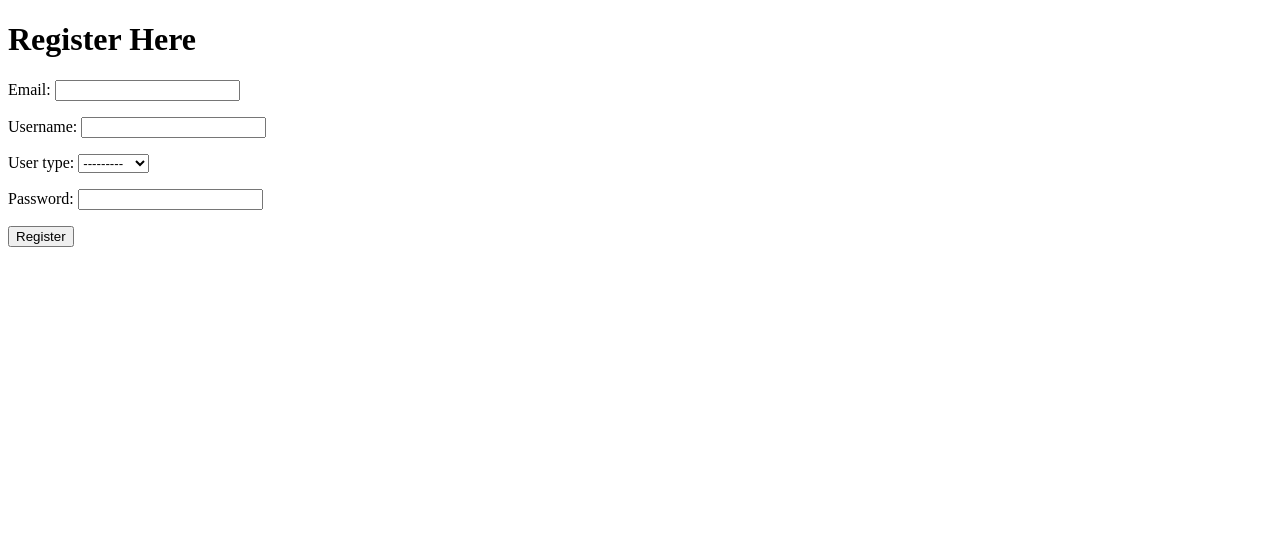
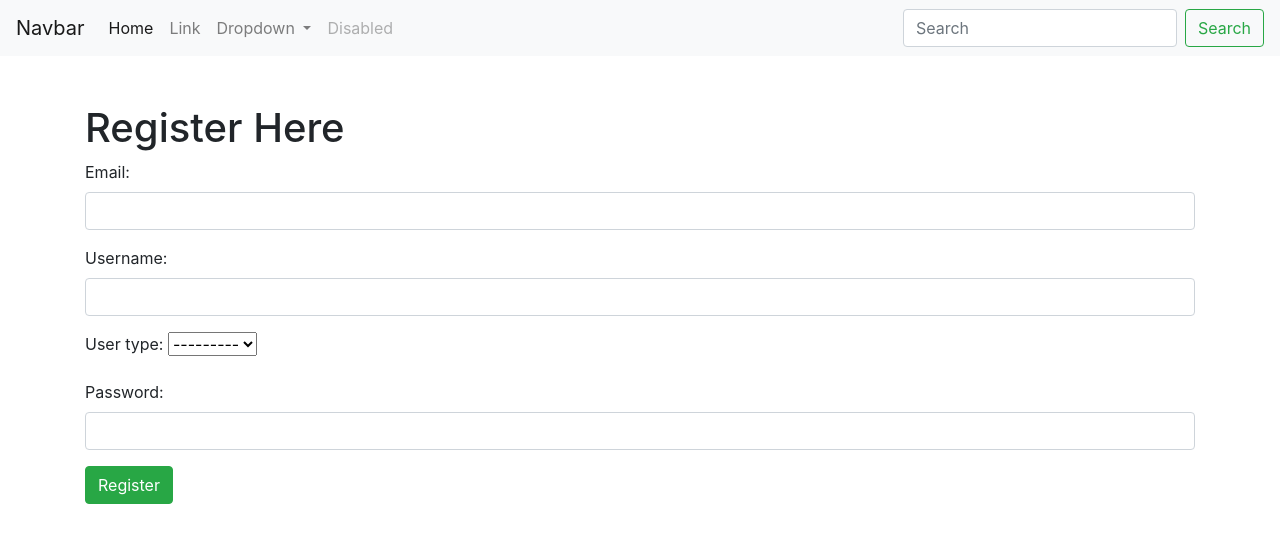
Before and after one commit to jithin0000/online_court, a Django app: page /register in a window 1280 px wide. Shown: the top 543 px of the page. Run offline with Django 3.2, Linux system fonts and the light colour scheme; some libraries are stand-ins or nearby versions.

Commit message:
lawyer witness user home added , bootstrap added

```diff
--- a/court/urls.py
+++ b/court/urls.py
@@ -19,4 +19,8 @@ from django.urls import path, include
 urlpatterns = [
     path('admin/', admin.site.urls),
     path('', include('customuser.urls')),
+    path('lawyer/', include('lawyer.urls')),
+    path('witness/', include('witness.urls')),
+    path('plaintiff/', include('plaintiff.urls')),
+
 ]
--- a/customuser/templates/customuser/login.html
+++ b/customuser/templates/customuser/login.html
@@ -4,7 +4,7 @@
 
 {% block content  %}
 
-<div class="container">
+<div class="container mt-5">
 	<h1>Login Here</h1>
 
 	<form method="POST" >
@@ -13,6 +13,8 @@
 		{{ form.as_p  }}
 	<button class="btn btn-success" type="submit">Login </button>
 	</form>
+
+	<a href="{% url 'register' %}" >Not have an account Register Here ...</a>
 </div>
 
 
--- a/customuser/templates/customuser/register.html
+++ b/customuser/templates/customuser/register.html
@@ -3,7 +3,7 @@
 
 {% block content  %}
 
-<div class="container">
+<div class="container mt-5">
 	<h1>Register Here</h1>
 
 	<form method="POST" >
--- a/customuser/urls.py
+++ b/customuser/urls.py
@@ -5,6 +5,6 @@ from .views import register_user, login_user
 urlpatterns = [
 
         path('register', register_user, name='register'),
-        path('login', login_user, name='login'),
+        path('', login_user, name='login'),
 
         ]
--- /dev/null
+++ b/lawyer/urls.py
@@ -0,0 +1,9 @@
+from django.urls import path
+
+from .views import lawyer_home
+
+urlpatterns = [
+
+        path('', lawyer_home, name='lawyer_home'),
+
+        ]
--- a/lawyer/views.py
+++ b/lawyer/views.py
@@ -1,3 +1,7 @@
 from django.shortcuts import render
 
 # Create your views here.
+
+def lawyer_home(request):
+
+    return render(request, 'lawyer/lawyer_home.html', {})
--- /dev/null
+++ b/plaintiff/urls.py
@@ -0,0 +1,7 @@
+from django.urls import path
+
+from .views import user_home
+
+urlpatterns = [
+        path('', user_home, name='user_home')
+        ]
--- a/plaintiff/views.py
+++ b/plaintiff/views.py
@@ -1,3 +1,7 @@
 from django.shortcuts import render
 
 # Create your views here.
+
+def user_home(request):
+
+    return render(request, "plaintiff/plaintiff_home.html", {})
--- a/templates/shared/base.html
+++ b/templates/shared/base.html
@@ -4,11 +4,19 @@
 		<meta charset="UTF-8" />
 		<meta name="viewport" content="width=device-width" />
 		<title>Court</title>
+
+		<link rel="stylesheet" href="https://stackpath.bootstrapcdn.com/bootstrap/4.4.1/css/bootstrap.min.css" integrity="sha384-Vkoo8x4CGsO3+Hhxv8T/Q5PaXtkKtu6ug5TOeNV6gBiFeWPGFN9MuhOf23Q9Ifjh" crossorigin="anonymous">
 	</head>
 	<body>
+
+		{% include 'shared/navbar.html' %}
 
 
 		{% block content %}
 		{% endblock %}
+
+		<script src="https://code.jquery.com/jquery-3.4.1.slim.min.js" integrity="sha384-J6qa4849blE2+poT4WnyKhv5vZF5SrPo0iEjwBvKU7imGFAV0wwj1yYfoRSJoZ+n" crossorigin="anonymous"></script>
+		<script src="https://cdn.jsdelivr.net/npm/popper.js@1.16.0/dist/umd/popper.min.js" integrity="sha384-Q6E9RHvbIyZFJoft+2mJbHaEWldlvI9IOYy5n3zV9zzTtmI3UksdQRVvoxMfooAo" crossorigin="anonymous"></script>
+		<script src="https://stackpath.bootstrapcdn.com/bootstrap/4.4.1/js/bootstrap.min.js" integrity="sha384-wfSDF2E50Y2D1uUdj0O3uMBJnjuUD4Ih7YwaYd1iqfktj0Uod8GCExl3Og8ifwB6" crossorigin="anonymous"></script>
 	</body>
 </html>
--- /dev/null
+++ b/templates/shared/navbar.html
@@ -0,0 +1,37 @@
+<nav class="navbar navbar-expand-lg navbar-light bg-light">
+    <a class="navbar-brand" href="#">Navbar</a>
+    <button class="navbar-toggler" type="button" data-toggle="collapse" data-target="#navbarSupportedContent"
+        aria-controls="navbarSupportedContent" aria-expanded="false" aria-label="Toggle navigation">
+		        <span class="navbar-toggler-icon"></span>
+			  </button>
+
+    <div class="collapse navbar-collapse" id="navbarSupportedContent">
+        <ul class="navbar-nav mr-auto">
+            <li class="nav-item active">
+                <a class="nav-link" href="#">Home <span class="sr-only">(current)</span></a>
+            </li>
+            <li class="nav-item">
+                <a class="nav-link" href="#">Link</a>
+            </li>
+            <li class="nav-item dropdown">
+                <a class="nav-link dropdown-toggle" href="#" id="navbarDropdown" role="button"
+                    data-toggle="dropdown" aria-haspopup="true" aria-expanded="false">
+																                Dropdown
+																		        </a>
+                <div class="dropdown-menu" aria-labelledby="navbarDropdown">
+                    <a class="dropdown-item" href="#">Action</a>
+                    <a class="dropdown-item" href="#">Another action</a>
+                    <div class="dropdown-divider"></div>
+                    <a class="dropdown-item" href="#">Something else here</a>
+                </div>
+            </li>
+            <li class="nav-item">
+                <a class="nav-link disabled" href="#" tabindex="-1" aria-disabled="true">Disabled</a>
+            </li>
+        </ul>
+        <form class="form-inline my-2 my-lg-0">
+            <input class="form-control mr-sm-2" type="search" placeholder="Search" aria-label="Search">
+            <button class="btn btn-outline-success my-2 my-sm-0" type="submit">Search</button>
+        </form>
+    </div>
+</nav>
--- /dev/null
+++ b/witness/templates/witness/witness_home.html
@@ -0,0 +1,6 @@
+
+{% extends 'shared/base.html' %}
+
+{% block content %}
+<h1>Witness Home</h1>
+{% endblock %}
--- /dev/null
+++ b/witness/urls.py
@@ -0,0 +1,8 @@
+from django.urls import path
+
+from .views import witness_home
+
+urlpatterns = [
+        path('', witness_home, name='witness_home'),
+
+        ]
--- a/witness/views.py
+++ b/witness/views.py
@@ -1,3 +1,8 @@
 from django.shortcuts import render
 
 # Create your views here.
+
+def witness_home(request):
+    """ home view of witness """
+
+    return render(request, 'witness/witness_home.html', { })
```
Also changed, not shown: lawyer/templates/lawyer/lawyer_home.html (added, +8 -0 lines), plaintiff/templates/plaintiff/plaintiff_home.html (added, +7 -0 lines).
